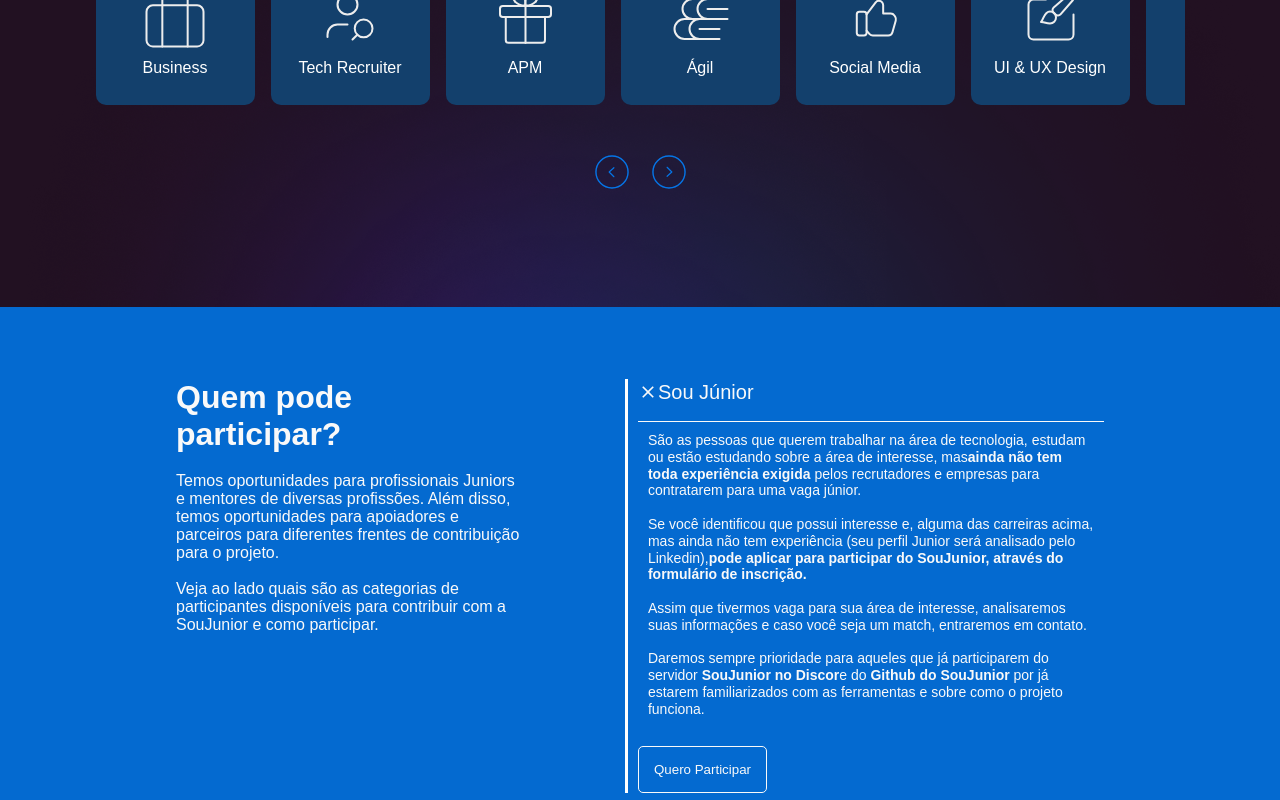
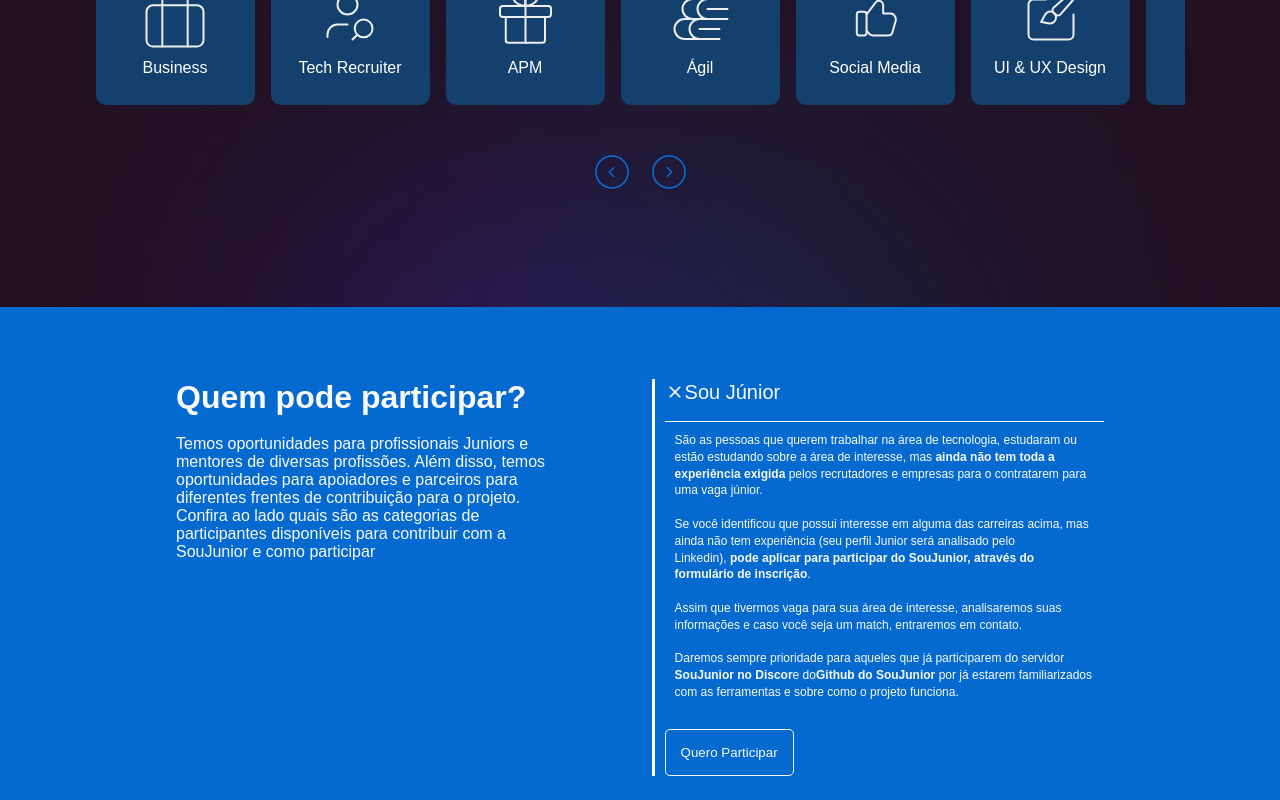
Before and after one commit to SouJunior/site-webapp, a Next.js app: page / in a window 1280 px wide. Both pictures are taken after a click on the button "Sou Júnior". Shown: the part 1333-2133 px from the top of the page. Built offline with nearby package versions, Linux system fonts and the light colour scheme; a web font is replaced by a local one.

Commit message:
Revisão Gramatical, correções css, media@querys

```diff
--- a/components/Participation/Participation.module.css
+++ b/components/Participation/Participation.module.css
@@ -18,8 +18,10 @@
   flex-direction: column;
   padding: 0px;
   gap: 19px;
-  width: 429px;
+  width: 489px;
   height: 254px;
+  /*width: 45.9rem;
+  height: 25.4rem;*/
   color: rgba(4, 106, 208, 1);
 }
 
@@ -42,14 +44,16 @@
 }
 
 .p {
- display: inline-block;
+  display: inline-block;
   flex-direction: column;
   justify-content: flex-end;
-  align-items: flex-start;/**/
+  align-items: flex-start;
   padding: 10px;
   gap: 8px;
-  font-size: 14px;
+  font-size: 12px;
   line-height: 16.8px;
+  margin-left: 2pxn;
+
 
 }
 
@@ -151,8 +155,7 @@
     align-items: center;
     width: 150vw;
     height: auto;
-    margin: 0;
-  }
+     }
 
   .leftSide {
     display: flex;
@@ -163,6 +166,8 @@
 
   .leftSide p {
     text-align: left;
+
+
   }
 
   .rightSide {
@@ -173,7 +178,9 @@
   .p {
     display: flex;
     flex-direction: column;
-    justify-content: flex-start;
+    justify-content:space-around;
     align-items: flex-start;
+    marg: 1rem;
+
   }
 }
--- a/components/Participation/ParticipationSection.jsx
+++ b/components/Participation/ParticipationSection.jsx
@@ -18,12 +18,10 @@ export const ParticipationSection = () => {
       <div className={styles.leftSide}>
         <h1 className={styles.h1}>Quem pode participar?</h1>
         <p className={styles.paragraph}>
-          Temos oportunidades para profissionais Juniors e mentores de diversas
-          profissões. Além disso, temos oportunidades para apoiadores e
-          parceiros para diferentes frentes de contribuição para o projeto.
-          <br /> <br />
-          Veja ao lado quais são as categorias de participantes disponíveis para
-          contribuir com a SouJunior e como participar.
+        Temos oportunidades para profissionais Juniors e mentores de diversas profissões. Além disso,
+         temos oportunidades para apoiadores e parceiros para diferentes frentes de contribuição para o projeto.
+          <br />
+          Confira ao lado quais são as categorias de participantes disponíveis para contribuir com a SouJunior e como participar
         </p>
       </div>
 
@@ -35,7 +33,7 @@ export const ParticipationSection = () => {
               className={styles.btn}
               onClick={() => setTextJr(!textJr) && setIcon(IoMdClose)}
             >
-              {textJr ? <IoMdClose /> : <IoMdAdd />}
+             {textJr ? <IoMdClose /> : <IoMdAdd />}
               <h3 >Sou Júnior</h3>
             </button>
 
@@ -43,19 +41,15 @@ export const ParticipationSection = () => {
           {textJr && (
             <>
               <p className={styles.p}>
-                São as pessoas que querem trabalhar na área de tecnologia,
-                estudam ou estão estudando sobre a área de interesse, mas
-                <b>ainda não tem toda experiência exigida</b> pelos recrutadores
-                e empresas para contratarem para uma vaga júnior.
+
+              São as pessoas que querem trabalhar na área de tecnologia, estudaram ou estão estudando sobre a área de interesse,
+               mas <b>ainda não tem toda a experiência exigida</b> pelos recrutadores e empresas para o contratarem para uma vaga júnior.
+               <br />
                 <br />
-                <br />
-                Se você identificou que possui interesse e, alguma das carreiras
-                acima, mas ainda não tem experiência (seu perfil Junior será
-                analisado pelo Linkedin),
-                <b>
-                  pode aplicar para participar do SouJunior, através do
-                  formulário de inscrição.
-                </b>
+                Se você identificou que possui interesse em alguma das carreiras acima, mas ainda não tem experiência
+                (seu perfil Junior será analisado pelo Linkedin),&nbsp;
+                  <b>pode aplicar para participar do SouJunior, através do formulário de inscrição</b>.
+
                 <br />
                 <br />
                 Assim que tivermos vaga para sua área de interesse, analisaremos
@@ -64,7 +58,7 @@ export const ParticipationSection = () => {
                 <br />
                 <br />
                 Daremos sempre prioridade para aqueles que já participarem do
-                servidor <b>SouJunior no Discor</b>e do{" "}
+                servidor <b>SouJunior no Discor</b>e do
                 <b>Github do SouJunior</b> por já estarem familiarizados com as
                 ferramentas e sobre como o projeto funciona.
               </p>
@@ -142,17 +136,17 @@ export const ParticipationSection = () => {
                 forma para o projeto SouJunior.
                 <br />
                 <br />
-                <VscCircleFilled /> Pessoas de divulgação, que tenham canal no
+                &nbsp;&nbsp;&nbsp;&nbsp;<VscCircleFilled /> Pessoas de divulgação, que tenham canal no
                 YouTube, podcast, Blog ou Administradores de grupos, todos que
                 abordem assuntos referentes às áreas de atuação de profissionais
                 de tecnologia.
                 <br />
                 <br />
-                <VscCircleFilled /> Pessoas especialistas que se disponham em
-                <b>palestrar sobre algum assunto de interesse,</b>aos
+                &nbsp;&nbsp;&nbsp;&nbsp;<VscCircleFilled /> Pessoas especialistas que se disponham em&nbsp;
+                <b>palestrar sobre algum assunto de interesse</b>, aos
                 profissionais Juniors de tecnologia. <br />
                 <br />
-                <VscCircleFilled /> Recrutadores e empresas
+                &nbsp;&nbsp;&nbsp;&nbsp;<VscCircleFilled /> Recrutadores e empresas
                 <b>
                   dispostas a contratar ou que priorizem a contratação de
                   profissionais Juniors
@@ -213,12 +207,12 @@ export const ParticipationSection = () => {
                 Ao entrar no servidor SouJunior do Discord, leia atentamente as
                 regras
                 <>
-                  <b>#rules</b>
-                </>
+                &nbsp;<b>#rules</b>
+                </>&nbsp;
                 e fique sempre atento ao
                 <>
-                  <b>#chat</b>
-                </>
+                &nbsp;<b>#chat</b>
+                </>&nbsp;
                 para interagir com os demais participantes da comunidade.
               </p>
               <br />
--- a/package.json
+++ b/package.json
@@ -15,7 +15,7 @@
     "react": "^18.2.0",
     "react-dom": "^18.2.0",
     "react-icons": "^4.6.0",
-    "react-scripts": "^2.1.8"
+    "react-scripts": "^5.0.1"
   },
   "devDependencies": {
     "eslint": "8.25.0",
```
Also changed, not shown: 1 other file (tests, documents, lock files or other folders).
